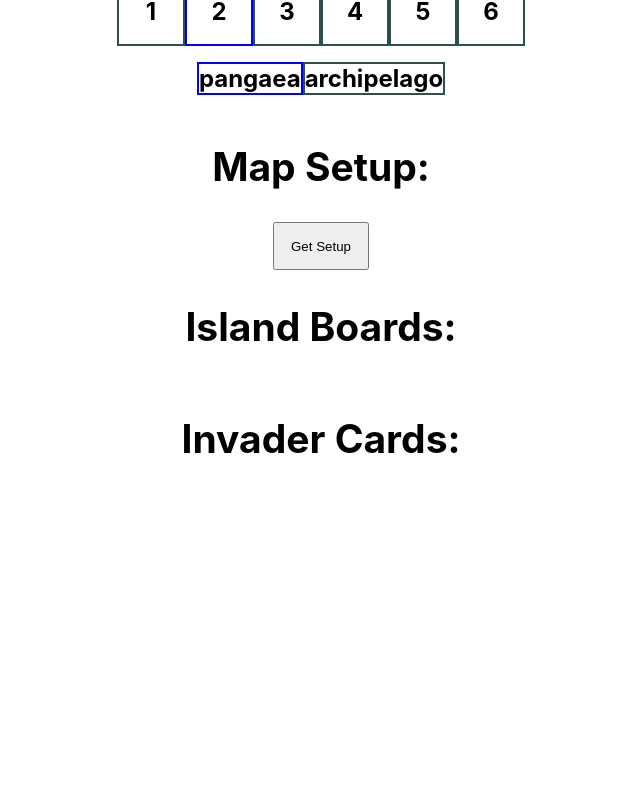
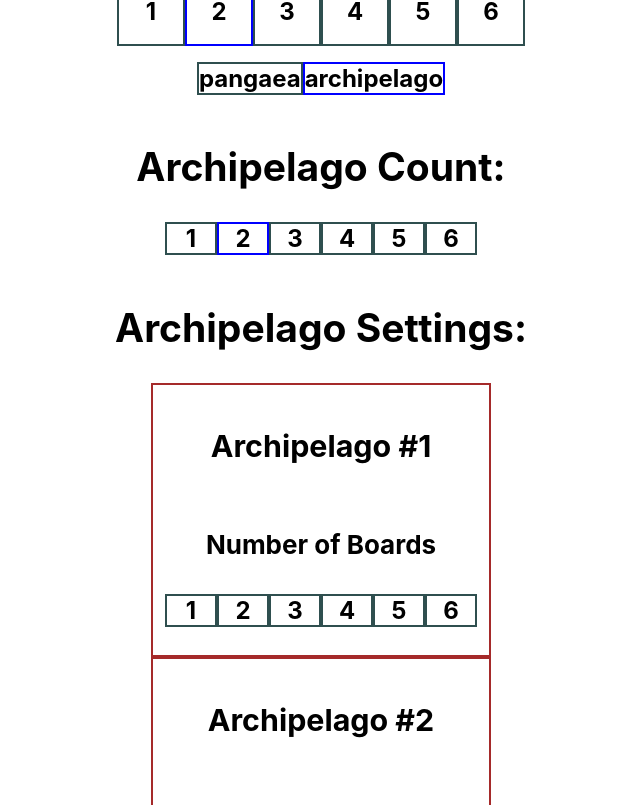
Before and after one commit to ajz003/spirit-island-random-start, a React (Create React App) app: page / in a window 1280 px wide. Shown: the part 534-1339 px from the top of the page, without its empty margins (319-959 px from the left). Before the commit the page ends 1028 px from the top, so only its background shows below. Built offline with nearby package versions, Linux system fonts and the light colour scheme.

Commit message:
finish basic archipelago selection functionality

```diff
--- a/src/App.css
+++ b/src/App.css
@@ -78,8 +78,26 @@
   display: flex;
   justify-content: center;
   align-items: center;
+  cursor: pointer;
 }
 
 .selection-square.selected {
   border: 2px solid blue;
 }
+
+.archipelagos-count-square {
+  width: 48px;
+}
+
+.archipelago-settings-wrapper {
+  display: flex;
+  flex-direction: column;
+}
+
+.archipelago-setting-wrapper {
+  display: flex;
+  flex-direction: column;
+  border: 2px solid brown;
+  margin: 0 12px;
+  padding: 12px;
+}
--- a/src/App.tsx
+++ b/src/App.tsx
@@ -2,7 +2,7 @@ import React from 'react';
 import logo from './spirit_island.png';
 // import { Counter } from './features/counter/Counter';
 import './App.css';
-import { getArchipelagos, IInvaderCard, pickInvaderCardsToDiscard, pickRandomIslandBoards } from './utils/utils';
+import { getArchipelagos, IArchipelago, IInvaderCard, pickInvaderCardsToDiscard, pickRandomIslandBoards } from './utils/utils';
 import PlayerCountSquare from './components/PlayerCountSquare';
 import { ARCHIPELAGOS, MAP_SETUP_TYPES, MAX_PLAYERS, PANGAEA } from './constants';
 import SelectionSquare from './components/SelectionSquare';
@@ -12,7 +12,21 @@ function App() {
   const [islandBoards, setIslandBoards] = React.useState<string[]>([]);
   const [invaderCardsToDiscard, setInvaderCardsToDiscard] = React.useState<IInvaderCard[]>([]);
   const [playerCount, setPlayerCount] = React.useState<number>(2);
-  const [mapType, setMapType] = React.useState<string>(PANGAEA);
+  const [mapType, setMapType] = React.useState<string>(ARCHIPELAGOS);
+  const [archipelagos, setArchipelagos] = React.useState<IArchipelago[]>([])
+  const [numArchipelagos, setNumArchipelagos] = React.useState<number>(2);
+  const [archipelagosCounts, setArchipelagosCounts] = React.useState<number[]>([]);
+  const [archipelagoErrorMessage, setArchipelagoErrorMessage] = React.useState<string>('');
+
+  function areValidArchipelagos(archipelagosCounts: number[]) {
+    if (archipelagosCounts.length !== numArchipelagos) {
+      return false;
+    } else if (archipelagosCounts.reduce((partialSum, a) => partialSum + a, 0) !== playerCount) {
+      return false;
+    }
+
+    return true;
+  }
 
   const getSetup = () => {
     if (playerCount === MAX_PLAYERS) {
@@ -23,7 +37,13 @@ function App() {
         setIslandBoards(pickRandomIslandBoards(playerCount));
         break;
       case ARCHIPELAGOS:
-        getArchipelagos([2, 2, 1]);
+        if (areValidArchipelagos(archipelagosCounts)) {
+          setArchipelagoErrorMessage('');
+
+          setArchipelagos(getArchipelagos(archipelagosCounts));
+        } else {
+          setArchipelagoErrorMessage('Error: please check your archipelago settings and try again.');
+        }
         break;
       default:
         break;
@@ -48,6 +68,21 @@ function App() {
       const selectedValue = value;
       setMapType(selectedValue);
     }
+  }
+
+  const handleArchipelagosCountSquareClick = (e: React.MouseEvent<HTMLDivElement>) => {
+    const value = (e.target as HTMLDivElement).getAttribute('data-value');
+
+    if (value) {
+      const selectedValue = value;
+      setNumArchipelagos(parseInt(selectedValue));
+    }
+  }
+
+  const handleArchipelagosBoardCountSquareClick = (e: React.MouseEvent<HTMLDivElement>, index: number, boardsOnThisArchipelago: number) => {
+    let newArchipelagoCounts = [...archipelagosCounts];
+    newArchipelagoCounts[index] = boardsOnThisArchipelago;
+    setArchipelagosCounts(newArchipelagoCounts);
   }
 
   return (
@@ -76,12 +111,69 @@ function App() {
                   selection={mapType}
                   id={type}
                   onClick={handleMapTypeSquareClick}
-                  label={type}
-                />
+                >
+                  {type}
+                </SelectionSquare>
               )
             })
           }
         </div>
+        {mapType === ARCHIPELAGOS &&
+          <>
+            <h2>Archipelago Count:</h2>
+            <div className='selection-square-wrapper'>
+              {
+                [...Array(MAX_PLAYERS)].map((_, i) => {
+                  return (
+                    <SelectionSquare
+                      classNames='archipelagos-count-square'
+                      key={'archipelagos-count-square-' + (i + 1)}
+                      selection={numArchipelagos.toString()}
+                      id={(i + 1).toString()}
+                      onClick={handleArchipelagosCountSquareClick}
+                    >
+                      {(i + 1).toString()}
+                    </SelectionSquare>
+                  )
+                })
+              }
+            </div>
+          </>
+        }
+        {mapType === ARCHIPELAGOS &&
+          <>
+            <h2>Archipelago Settings:</h2>
+            <div className='archipelago-settings-wrapper'>
+              {
+                [...Array(numArchipelagos)].map((_, i) => {
+                  return (
+                    <div key={`archipelagos-settings-${i}`} className='archipelago-setting-wrapper'>
+                      <h3>Archipelago #{i + 1}</h3>
+                      <h4>Number of Boards</h4>
+                      <div className='selection-square-wrapper'>
+                        {
+                          [...Array(MAX_PLAYERS)].map((_, j) => {
+                            return (
+                              <SelectionSquare
+                                classNames='archipelagos-count-square'
+                                key={'archipelagos-count-square-' + (j + 1)}
+                                selection={archipelagosCounts[i]?.toString()}
+                                id={(j + 1).toString()}
+                                onClick={(e) => { handleArchipelagosBoardCountSquareClick(e, i, j + 1) }}
+                              >
+                                {(j + 1).toString()}
+                              </SelectionSquare>
+                            )
+                          })
+                        }
+                      </div>
+                    </div>
+                  )
+                })
+              }
+            </div>
+          </>
+        }
         <h2>Map Setup:</h2>
         <button
           onClick={getSetup}
@@ -89,6 +181,9 @@ function App() {
         >
           Get Setup
         </button>
+        {mapType === ARCHIPELAGOS && archipelagoErrorMessage &&
+          <p>{archipelagoErrorMessage}</p>
+        }
         <div>
           <h2>Island Boards: {islandBoards.map((board, i) => {
             return (
@@ -97,6 +192,22 @@ function App() {
           })}
           </h2>
         </div>
+        {mapType === ARCHIPELAGOS &&
+          <div>
+            {archipelagos.map((archipelago, i) => {
+              return (
+                <div>
+                  <h3>Archipelago #{i + 1}</h3>
+                  Island Boards: {archipelago.boards.map((board, i) => {
+                    return (
+                      board + (i + 1 === archipelago.boards.length ? '' : ', ')
+                    )
+                  })}
+                </div>
+              )
+            })}
+          </div>
+        }
         <div>
           <h2>Invader Cards:</h2>
           <ul>
--- a/src/components/SelectionSquare.tsx
+++ b/src/components/SelectionSquare.tsx
@@ -5,11 +5,12 @@ type SelectionSquareProps = {
     id: string,
     selection: string,
     onClick: (event: React.MouseEvent<HTMLDivElement>) => void,
-    label: string,
+    children: React.ReactNode,
+    classNames?: string,
 }
 
-export default function SelectionSquare({ id, selection, onClick, label }: SelectionSquareProps) {
-    const selectionSquareClasses = classnames('selection-square', {
+export default function SelectionSquare({ id, selection, onClick, children, classNames }: SelectionSquareProps) {
+    const selectionSquareClasses = classnames('selection-square', classNames, {
         'selected': id === selection,
     })
     return (
@@ -18,7 +19,7 @@ export default function SelectionSquare({ id, selection, onClick, label }: Selec
             onClick={(e) => onClick(e)}
             data-value={id}
         >
-            {label}
+            {children}
         </div>
     );
 }
--- a/src/utils/utils.ts
+++ b/src/utils/utils.ts
@@ -9,7 +9,7 @@ const ALL_ISLAND_BOARDS = ['A', 'B', 'C', 'D', 'E', 'F'] as const;
 type IslandBoardsTuple = typeof ALL_ISLAND_BOARDS;
 type IslandBoard = IslandBoardsTuple[number];
 
-interface IArchipelago {
+export interface IArchipelago {
     count: number;
     boards: IslandBoard[];
 }
```
